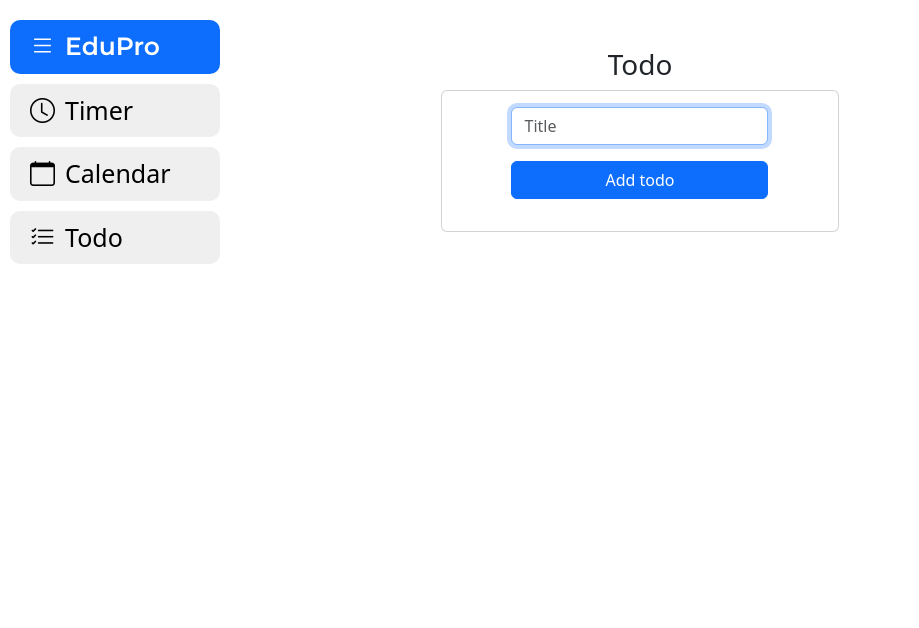
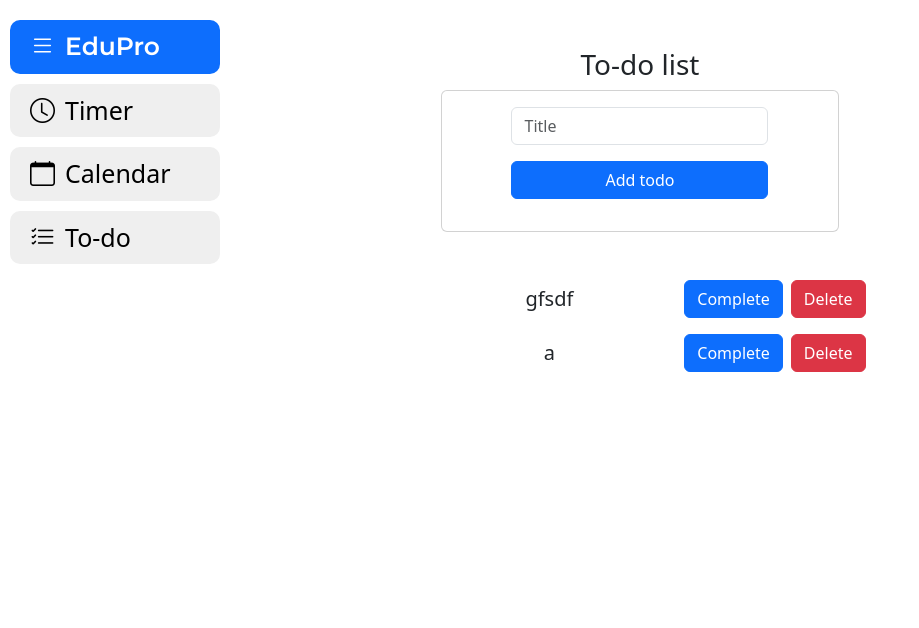
Before and after one commit to hanvi10/EduPro, a Flask app: page /todo in a window 1280 px wide. Shown: the top 628 px of the page, without its empty margins (0-919 px from the left). Run offline with Flask 3, Linux system fonts and the light colour scheme; a user stored in the database is signed in; data comes from the database, SQL or seed files in the repository; both versions use the stored data as it was after the commit; some libraries are stand-ins or nearby versions.

Commit message:
todo list done

```diff
--- a/app.py
+++ b/app.py
@@ -382,11 +382,14 @@ def delete_event():
         # Get data from form
         event_delete = request.form.get("deleted_event")
 
+        # Get user id
+        user_id = session["user_id"]
+
         try:
             # Delete event from SQL table
             db.execute(
-                text("DELETE FROM events WHERE name = :event_delete"),
-                {"event_delete": event_delete}
+                text("DELETE FROM events WHERE name = :event_delete AND user_id = :user_id"),
+                {"event_delete": event_delete, "user_id": user_id}
             )
             db.commit()
         except:
@@ -418,4 +421,79 @@ def delete_event():
 @login_required
 def todo():
     """Todo list"""
-    return render_template("todo.html")
+
+    # Get user id
+    user_id = session["user_id"]
+
+    # Get event details from SQL table
+    tasks_info = db.execute(
+        text("SELECT task_id, task_name, completed FROM tasks WHERE user_id = :user_id"),
+        {"user_id": user_id}
+    )
+
+    return render_template("todo.html", tasks_html = tasks_info)
+
+
+@app.route("/add_todo", methods=["POST"])
+@login_required
+def add_todo():
+    """Add item to todo list"""
+
+    # Get todo item from form
+    todo_title = request.form.get("title")
+
+    # Check for title
+    if not todo_title:
+        return apology("Must provide task title", 400)
+
+    # Check task title length
+    if len(todo_title) > 50:
+        return apology("Task title must be 50 characters or fewer", 400)
+
+    # Get user id
+    user_id = session["user_id"]
+
+    # Insert it into SQL database
+    db.execute(
+        text("INSERT INTO tasks (task_name, user_id) VALUES(:task_name, :user_id) "),
+        {"task_name": todo_title, "user_id": user_id}
+    )
+    db.commit()
+
+    return redirect('/todo')
+
+
+@app.route("/update_todo/<id>")
+@login_required
+def update_todo(id):
+    """Complete item in todo list"""
+
+    # Get user id
+    user_id = session["user_id"]
+
+    # Update to-do in SQL database
+    db.execute(
+        text("UPDATE tasks SET completed = 1 WHERE task_id = :task_id AND user_id = :user_id"),
+        {"task_id": id, "user_id": user_id}
+    )
+    db.commit()
+
+    return redirect('/todo')
+
+
+@app.route("/delete_todo/<id>")
+@login_required
+def delete_todo(id):
+    """Complete item in todo list"""
+
+    # Get user id
+    user_id = session["user_id"]
+
+    # Delete to-do in SQL database
+    db.execute(
+        text("DELETE FROM tasks WHERE task_id = :task_id AND user_id = :user_id"),
+        {"task_id": id, "user_id": user_id}
+    )
+    db.commit()
+
+    return redirect('/todo')
--- a/templates/layout.html
+++ b/templates/layout.html
@@ -53,7 +53,7 @@
               <i class="bi bi-calendar"></i><span id="buttonText">Calendar</span>
             </a></button>
             <button class="effect-button"><a href="/todo">
-              <i class="bi bi-list-check"></i><span id="buttonText">Todo</span>
+              <i class="bi bi-list-check"></i><span id="buttonText">To-do</span>
             </a></button>
             <div class="bottom-links">
               <button class="effect-button"><a href="/settings">
--- a/templates/todo.html
+++ b/templates/todo.html
@@ -1,18 +1,18 @@
 {% extends "layout.html" %}
 
 {% block title %}
-    Todo
+    To-do
 {% endblock %}
 
 {% block main %}
-<div class="row d-flex justify-content-center">
+    <div class="row d-flex justify-content-center">
         <div class="col-md-6 col-xl-4">
-            <h3>Todo</h3>
+            <h3>To-do list</h3>
             <div class="card mb-5">
                 <div class="card-body d-flex flex-column align-items-center">
                     <form class="text-left" action="/add_todo" method="post">
                         <div class="mb-3">
-                            <input autocomplete="off" autofocus class="form-control mx-auto w-auto" id="title" name="title" placeholder="Title" type="text" required>
+                            <input autocomplete="off" class="form-control mx-auto w-auto" id="title" name="title" placeholder="Title" type="text" maxlength="50" required>
                         </div>
                         <div class="mb-3">
                             <button class="btn btn-primary d-block w-100" type="submit">Add todo</button>
@@ -21,5 +21,36 @@
                 </div>
             </div>
         </div>
+    </div>
+
+<div class="container">
+    <div class="row justify-content-center">
+        <div class="col-5">
+            <ul class="list-unstyled">
+                {% for task in tasks_html %}
+                    <li class="d-flex mb-3 align-items-center"> <!-- Added 'align-items-center' class for vertical alignment -->
+                        <div class="flex-grow-1 fs-5">
+                            {% if task[2] == 0 %}
+                                <!-- If task is NOT completed -->
+                                {{ task[1] }}
+                            {% else %}
+                                <!-- Task is completed -->
+                                <s>{{ task[1] }}</s>
+                            {% endif %}
+                        </div>
+                        <button class="btn btn-primary me-2"><a href="/update_todo/{{ task[0] }}" class="text-white">Complete</a></button>
+                        <button class="btn btn-danger"><a href="/delete_todo/{{ task[0] }}" class="text-white">Delete</a></button>
+                    </li>
+                {% endfor %}
+            </ul>
+        </div>
+    </div>
 </div>
+
+
+
+
+
+
+
 {% endblock %}
```
Also changed, not shown: final.db, 2 other files.
